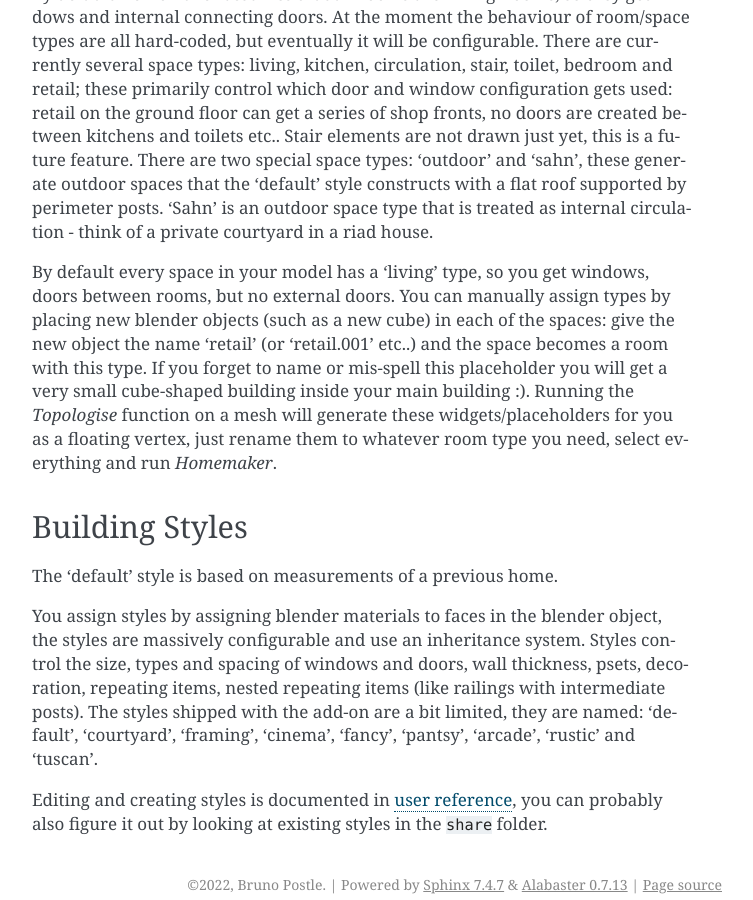
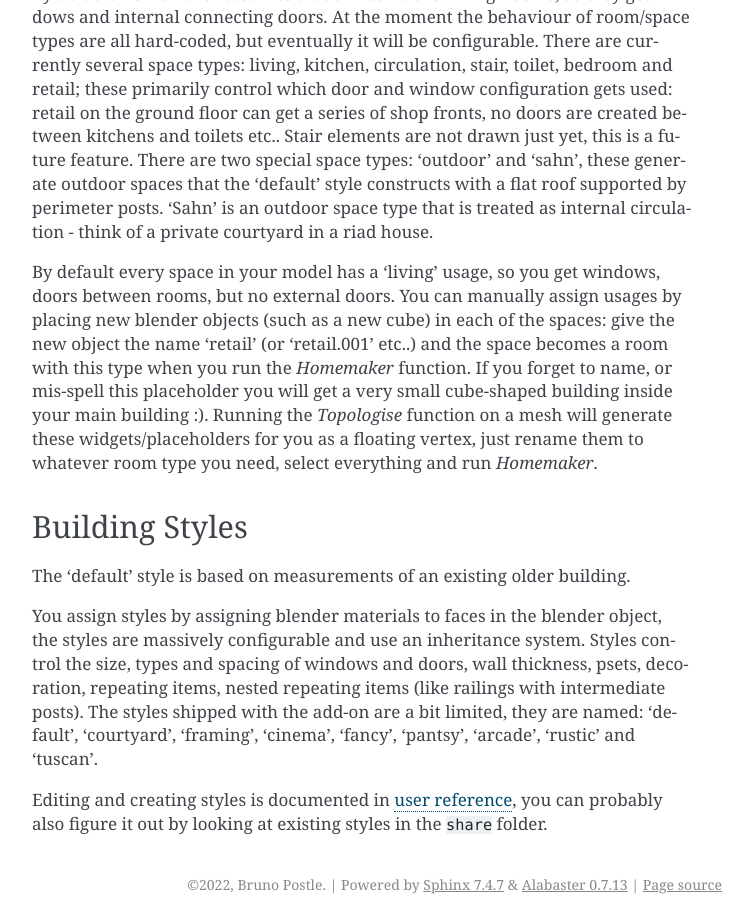
Before and after one commit to brunopostle/homemaker-addon, a Sphinx documentation site: the page built from docs/usage.rst, in a window 1280 px wide and 900 px high, scrolled down 1296 px. Shown: the whole window, without its empty margins (388-1141 px from the left). Built offline with Sphinx 7.4.7, drawn with Linux system fonts in a browser that asks for light colours; some of the changed text lies outside the part shown.

Commit message:
minor doc typos

```diff
--- a/docs/usage.rst
+++ b/docs/usage.rst
@@ -19,7 +19,7 @@
 transferred to other IFC capable software.
 
 Press *Ctrl-Z* to undo, this returns the original cube, scale it a bit to a
-more reasonable size for room, ie. scale of 1.5 will make the cube three metres
+more reasonable size for a room, ie. scale of 1.5 will make the cube three metres
 across and three metres high.  Run Homemaker again and as expected the building
 is bigger, this time with taller walls and windows.
 
@@ -66,20 +66,21 @@
 outdoor space type that is treated as internal circulation - think of a private
 courtyard in a riad house.
 
-By default every space in your model has a 'living' type, so you get windows,
-doors between rooms, but no external doors.  You can manually assign types by
+By default every space in your model has a 'living' usage, so you get windows,
+doors between rooms, but no external doors.  You can manually assign usages by
 placing new blender objects (such as a new cube) in each of the spaces: give
 the new object the name 'retail' (or 'retail.001' etc..) and the space becomes
-a room with this type.  If you forget to name or mis-spell this placeholder you
-will get a very small cube-shaped building inside your main building :).
-Running the *Topologise* function on a mesh will generate these
-widgets/placeholders for you as a floating vertex, just rename them to whatever
-room type you need, select everything and run *Homemaker*.
+a room with this type when you run the *Homemaker* function.  If you forget to
+name, or mis-spell this placeholder you will get a very small cube-shaped
+building inside your main building :).  Running the *Topologise* function on a
+mesh will generate these widgets/placeholders for you as a floating vertex,
+just rename them to whatever room type you need, select everything and run
+*Homemaker*.
 
 Building Styles
 ~~~~~~~~~~~~~~~
 
-The 'default' style is based on measurements of a previous home.
+The 'default' style is based on measurements of an existing older building.
 
 You assign styles by assigning blender materials to faces in the blender
 object, the styles are massively configurable and use an inheritance system.
```
